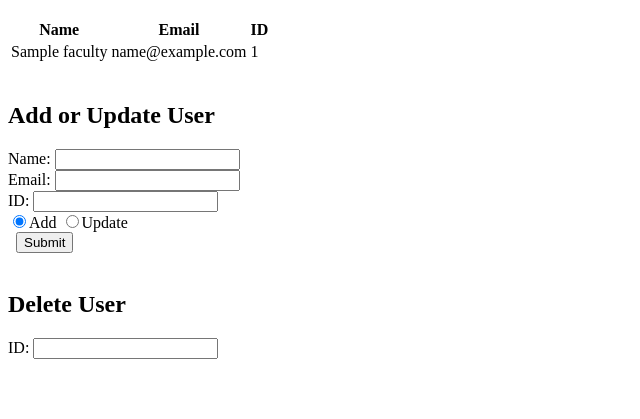
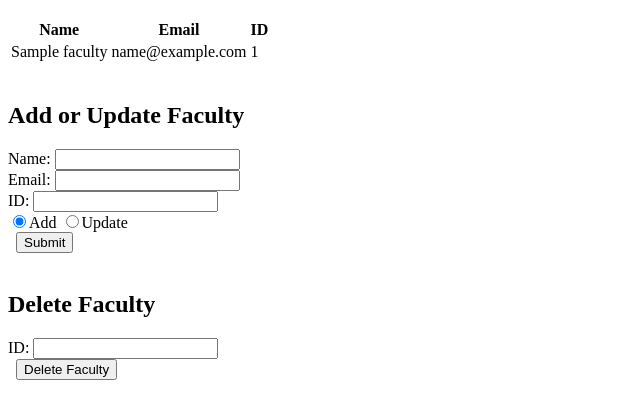
Before and after one commit to Jasmine-S-01/Cis2454-Winter2026-Project2-Jasmine-Spurlin, a PHP site: page /faculty in a window 1280 px wide. Shown: the part 26-445 px from the top of the page, without its empty margins (0-640 px from the left). Run offline with PHP 8.4, Linux system fonts and the light colour scheme; tables that the repository leaves empty or names only in its code hold one stand-in row (values such as "Sample post").

Commit message:
Bug Fixes to Faculty

```diff
--- a/faculty.php
+++ b/faculty.php
@@ -7,12 +7,12 @@ try {
     $action = htmlspecialchars(filter_input(INPUT_POST, "action"));
 
     $name = htmlspecialchars(filter_input(INPUT_POST, "name"));
-    $major = filter_input(INPUT_POST, "major");
+    $email = htmlspecialchars(filter_input(INPUT_POST, "email"));
     $id = filter_input(INPUT_POST, "id", FILTER_VALIDATE_INT);
 
-    if ($action == "insert_or_update" && $name != "" && $major != "") {
+    if ($action == "insert_or_update" && $name != "" && $email != "") {
         $insert_or_update = filter_input(INPUT_POST, 'insert_or_update');
-        $faculty = new Students($name, $major, $id);
+        $faculty = new faculty($name, $email, $id);
         if ($insert_or_update == "insert") {
             insert_faculty($faculty);
         } else if ($insert_or_update == "update") {
@@ -24,7 +24,7 @@ try {
         delete_faculty($id);
         header("Location: faculty.php");
     } else if ($action != "") {
-        $error_message = "Missing name, or cash balance";
+        $error_message = "Missing name or email address.";
         include('views/error.php');
     }
 
--- a/models/faculty.php
+++ b/models/faculty.php
@@ -11,12 +11,8 @@ class faculty {
         $this->set_email($email);
     }
 
-    public function set_id($id) {
-        $this->id = $id;
-    }
-
-    public function get_id() {
-        return $this->id;
+    public function set_name($name) {
+        $this->name = $name;
     }
 
      public function get_name() {
@@ -27,13 +23,16 @@ class faculty {
         return $this->email;
     }
 
-
-    public function set_name($name) {
-        $this->name = $name;
+    public function set_email($email) {
+        $this->email = $email;
     }
 
-    public function set_email($email) {
-        $this->email = $email;
+    public function set_id($id) {
+        $this->id = $id;
+    }
+
+    public function get_id() {
+        return $this->id;
     }
 
 }
@@ -57,7 +56,7 @@ function get_faculty($id){
 
     $statement->closeCursor();
 
-    return new User($faculty['name'], $faculty['email'], $faculty['id']);
+    return new faculty($faculty['name'], $faculty['email'], $faculty['id']);
 
 }
 
--- a/views/faculty.php
+++ b/views/faculty.php
@@ -25,7 +25,7 @@
             <?php endforeach; ?>
         </table>
         </br>
-        <h2>Add or Update User</h2>
+        <h2>Add or Update Faculty</h2>
         <form action="faculty.php" method="post">
             <label>Name:</label>
             <input type="text" name="name"/><br>
@@ -40,13 +40,13 @@
             <input type="submit" value="Submit"/>
         </form>
         </br>
-        <h2>Delete User</h2>
+        <h2>Delete Faculty</h2>
         <form action="faculty.php" method="post">
             <label>ID:</label>
             <input type="text" name="id"/><br>
             <input type="hidden" name='action' value='delete'/>
             <label>&nbsp;</label>
-            <input type="submit" value="Delete Faculty/>
+            <input type="submit" value="Delete Faculty"/></br>
         </form>
     </body>
     </br>
```
Lines whose indentation alone changed are shown as unchanged.
